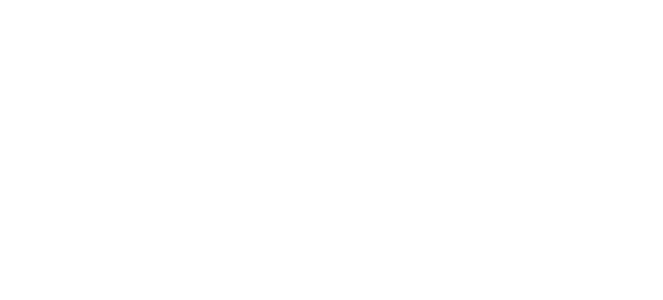
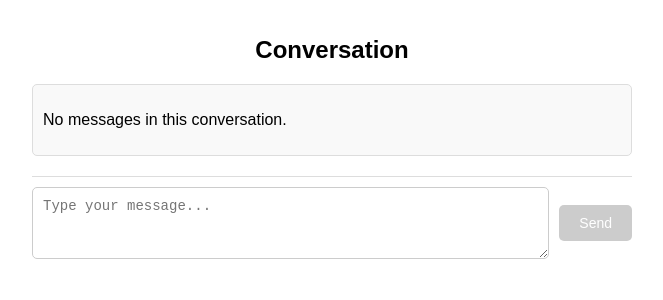
Before and after one commit to tn82596/ChitChat, a React (Create React App) app: page /conversation/1 in a window 1280 px wide. Before the commit this address had no page. Shown: the top 300 px of the page, without its empty margins (308-971 px from the left). Built offline with nearby package versions, Linux system fonts and the light colour scheme.

Commit message:
link recent messages to conversation page

```diff
--- a/src/components/Routes.js
+++ b/src/components/Routes.js
@@ -15,8 +15,8 @@
       <Route path="/signup" element={<Signup />} />
       <Route path="/recent-messages" element={<RecentMessages />} />
       <Route path="/create-chat" element={<CreateChat />} /> {/* Route for CreateChat */}
-      <Route path="/conversation-page" element={<ConversationPage />} />
-    </Routes>
+      <Route path="/conversation/:convoID" element={<ConversationPage />} />
+      </Routes>
   );
 };
 
--- a/src/components/pages/ConversationPage.js
+++ b/src/components/pages/ConversationPage.js
@@ -1,12 +1,13 @@
 import React, { useEffect, useState, useRef } from 'react';
 import axios from 'axios';
 import { jwtDecode } from 'jwt-decode';
+import { useParams } from 'react-router-dom';
 import '../../styles/ConversationPage.css';
 
 const ConversationPage = () => {
+  const { convoID } = useParams();
   const [messages, setMessages] = useState([]);
   const [newMessage, setNewMessage] = useState('');
-  const convoID = '67444adb2b1d145bdccdb098'; // Hardcoded convoID for testing
   const [userID, setUserID] = useState(null);
   const messagesEndRef = useRef(null); // Reference to the bottom of the message list
 
@@ -37,7 +38,9 @@
       }
     };
 
-    fetchMessages();
+    if(convoID){
+      fetchMessages();
+    }
   }, [convoID]);
 
   const handleSendMessage = async () => {
```
